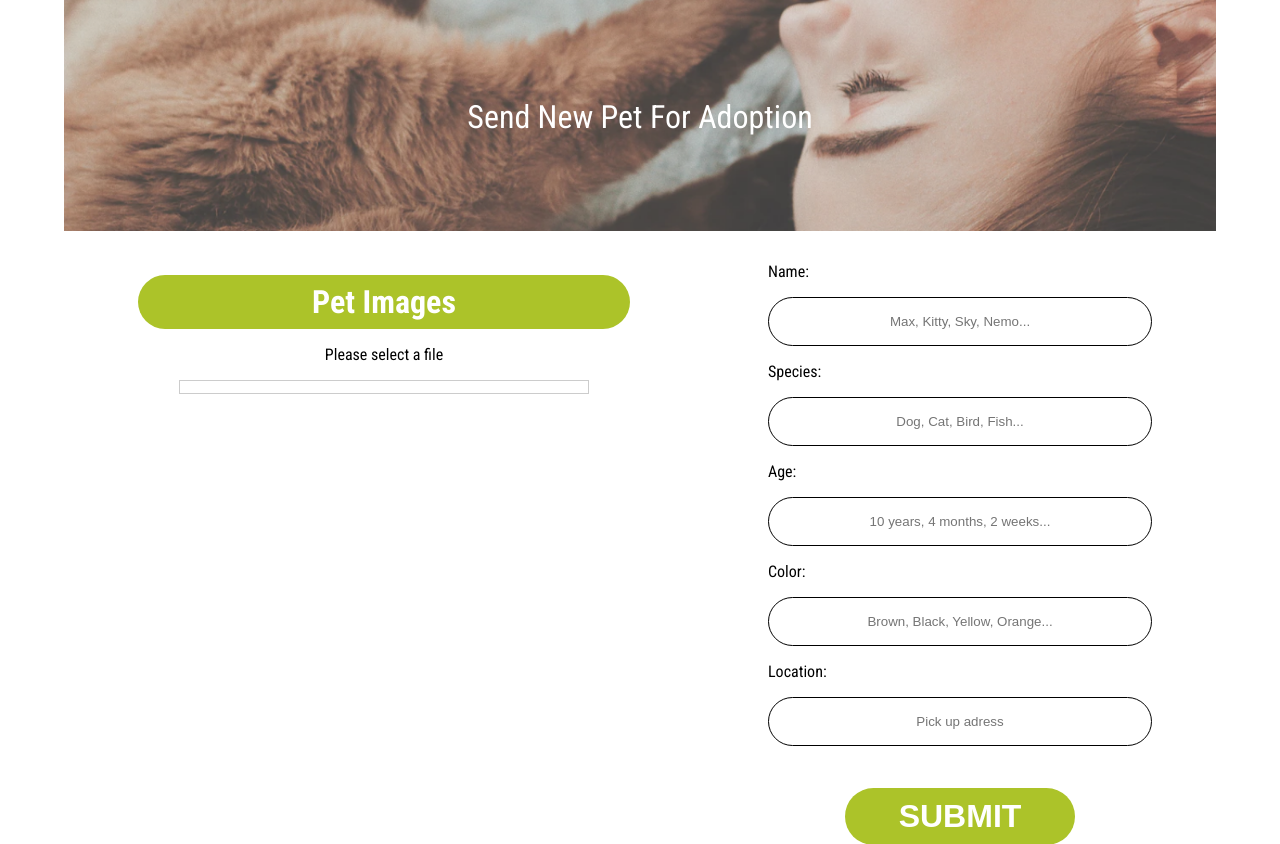
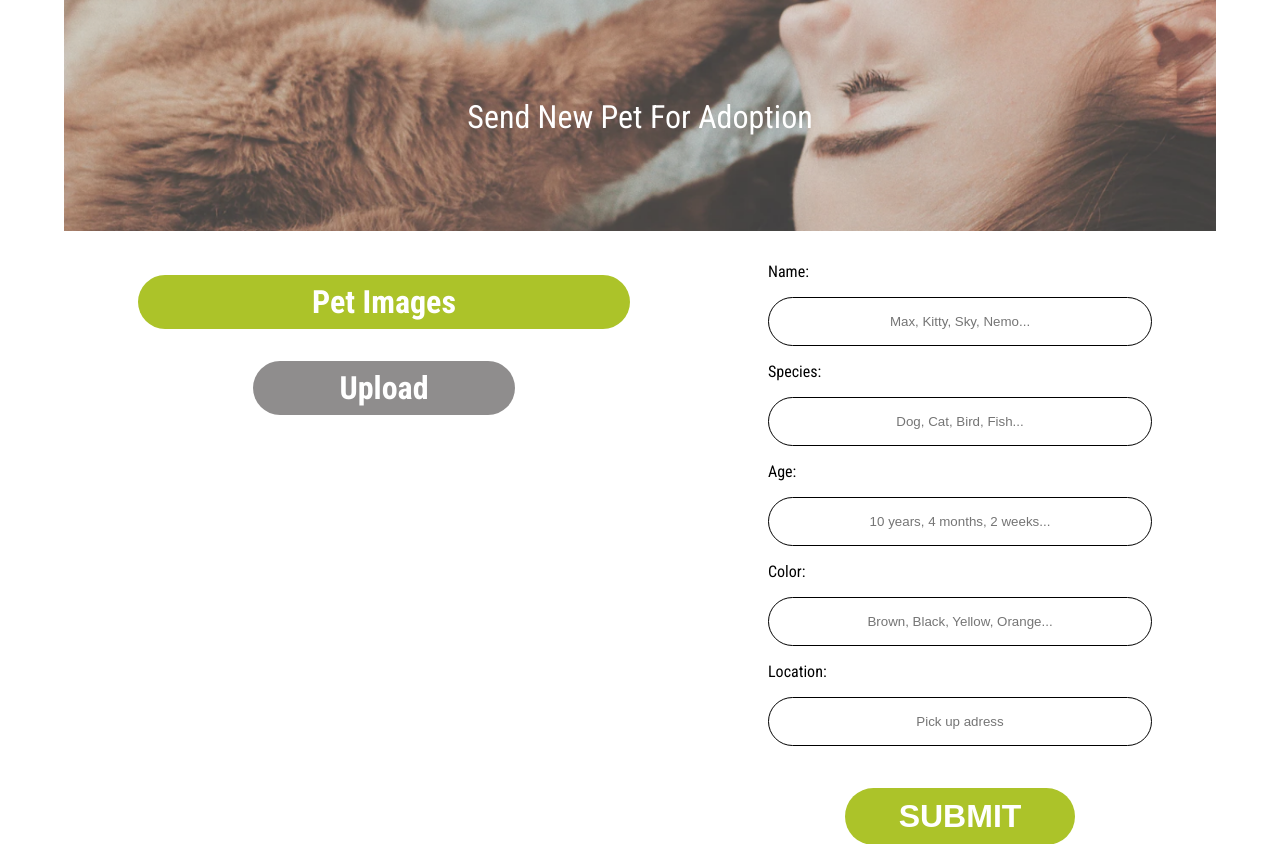
Before and after one commit to edurbrito/php-life-buddies, a PHP site: page /pages/new-pet.php in a window 1280 px wide. Shown: the part 121-965 px from the top of the page. Run offline with PHP 8.4, Linux system fonts and the light colour scheme; the visitor is signed in with stand-in values (Sample User, id 1); some libraries are stand-ins or nearby versions.

Commit message:
Changed New Pet CSS and made the page responsive

```diff
--- a/css/main.css
+++ b/css/main.css
@@ -4,6 +4,7 @@ body {
 
   font-family: var(--sans-font), sans-serif;
   width: 100vw;
+  max-width: 100%;
   margin: 0;
 }
 
@@ -34,7 +35,12 @@ a {
 @media (max-width: 768px) {
   .top-banner {
     width: 100vw;
+    max-width: 100%;
     padding: 0 0.2em 0 0.2em;
+  }
+
+  body {
+    max-width: 100%;
   }
 }
 
--- a/css/new_pet.css
+++ b/css/new_pet.css
@@ -8,8 +8,8 @@
   width: 50%;
 }
 
-@media (max-width: 768px) {
-  .pet-container {
+@media all and (max-width: 768px) {
+  .pet-container form {
     width: 100vw !important;
     flex-direction: column;
   }
@@ -23,6 +23,15 @@
   .pet-info {
     padding-left: 1rem;
     padding-right: 1rem;
+  }
+
+  .pet-info label, .pet-info input {
+    max-width: 90%;
+  }
+
+  #images-preview img {
+    width: 100px;
+    height: 100px;
   }
 }
 
@@ -84,8 +93,12 @@
 }
 
 #images-preview {
-  margin: 10%;
   text-align: center;
+}
+
+#images-preview img {
+  margin: 2rem;
+  margin-bottom: 0;
 }
 
 input[type="file"] {
@@ -93,20 +106,27 @@ input[type="file"] {
 }
 
 .custom-file-upload {
-  border: 1px solid #ccc;
-  display: inline-block;
-  padding: 6px 12px;
-  cursor: pointer;
-  width: 50%;
-  margin: 0 auto;
+  font-size: 2rem;
+  margin-bottom: 0;
+  color: white;
+  background-color: #8f8d8d;
+  font-weight: bolder;
+  border-radius: 3em;
+  padding: 0.5rem 1rem 0.5rem 1rem;
+  width: 30%;
+  margin-left: auto;
+  margin-right: auto;
+  margin-top: 2rem;
+  text-align: center;
+}
+
+.custom-file-upload:before{
+  content: 'Upload';
 }
 
 .pet-info {
   display: flex;
   justify-content: center;
-}
-
-.pet-info {
   width: 30%;
 }
 
--- a/pages/new-pet.php
+++ b/pages/new-pet.php
@@ -15,10 +15,9 @@
     <form method="post" action="../actions/action_new_pet.php" enctype="multipart/form-data">
         <section class="add-pet-image">
             <h2 class="large-text">Pet Images</h2>
-            <p><?= "Please select a file" ?></p>
+            <section id="images-preview"></section>
             <label for="pet-image" class="custom-file-upload"></label>
             <input type="file" name="pet-image[]" id="pet-image" onchange="previewImages(this);" multiple>
-            <section id="images-preview"></section>
         </section>
 
         <section class="pet-info">
```
